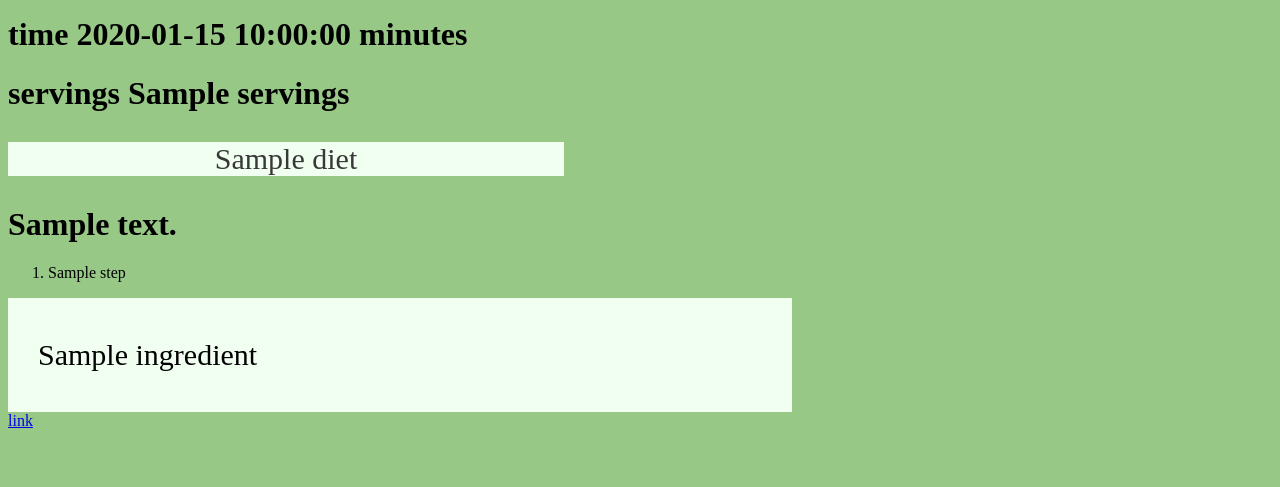
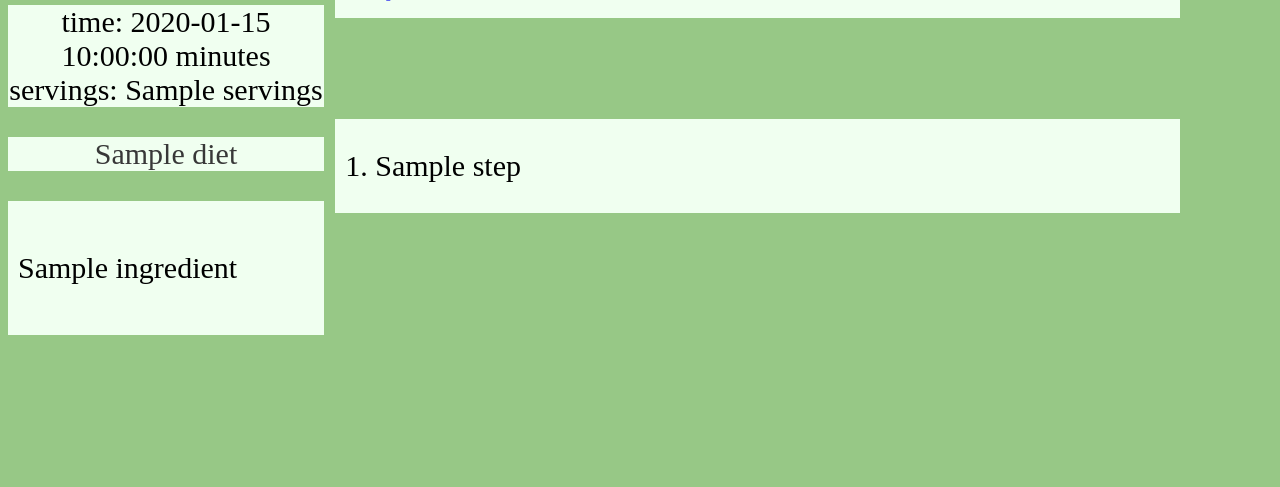
Before and after one commit to lfalko/recipeSite, a Flask app: template templates/index.html in a window 1280 px wide. Shown: the part 313-800 px from the top of the page. Run offline with Flask 2, Linux system fonts and the light colour scheme; the template is opened without the code that fills it: most values are stand-ins (such as "Sample title", 1, 10 or a date in 2020).

Commit message:
finished basic styling

```diff
--- a/static/style.css
+++ b/static/style.css
@@ -13,7 +13,7 @@ ul {
     color:rgb(56, 56, 56);
     text-align: center;
     background-color:honeydew;
-    max-width: 556px;
+    max-width: 25%;
     max-height: 164px;
 }
 
@@ -22,11 +22,13 @@ ul {
     font-size: 30;
     text-align: left;
     background-color:honeydew;
-    max-width: 754;
+    max-width: 25%;
     max-height: 617;
-    padding-left: 1em;
     padding-top: 10;
     padding-bottom: 10;
+}
+.ingredients li{
+    padding: 10;
 }
 
 .title {
@@ -35,7 +37,7 @@ ul {
     position: absolute;
     top: 50px;
     right: 100px;
-    width: 1000px;
+    width: 66%;
     height: 200px;
     padding: 0
 }
@@ -47,6 +49,7 @@ ul {
     top: 50%;
     transform: translateY(-50%);
     text-align: center;
+    padding-left: 20px;
 }
 
 img {
@@ -54,3 +57,42 @@ img {
     width: 300px;
     height: 300px;
 }
+.steps {
+    font-family: "Impact, Haettenschweiler, 'Arial Narrow Bold', sans-serif";
+    font-size: 30;
+    max-height: 298;
+    background-color: honeydew;
+    position: absolute;
+    top: 54%;
+    right: 100px;
+    width: 66%;
+}
+.ts{
+    font-family: "Impact, Haettenschweiler, 'Arial Narrow Bold', sans-serif";
+    font-size: 30;
+    max-width: 25%;
+    background-color: honeydew;
+    margin-top: 10;
+}
+.ts p{
+    text-align: center;
+    margin: 0;
+}
+.summary{
+    font-family: "Impact, Haettenschweiler, 'Arial Narrow Bold', sans-serif";
+    font-size: 15;
+    max-height: 400;
+    background-color: honeydew;
+    position: absolute;
+    top: 25%;
+    right: 100px;
+    width: 66%;
+}
+.summary h1 {
+    padding: 10;
+}
+.summary a {
+    font-family: Cambria, Cochin, Georgia, Times, 'Times New Roman', serif;
+    padding: 20;
+    margin-bottom: 20%;
+}
--- a/templates/index.html
+++ b/templates/index.html
@@ -7,8 +7,10 @@
             <h1>{{name}}</h1>
         </div>
         <img src = {{pic}} />
-        <h1>time {{time}} minutes </h1>
-        <h1>servings {{servings}}</h1>
+        <div class = "ts">
+            <p>time: {{time}} minutes </p>
+            <p>servings: {{servings}}</p>
+        </div>
         <div class = "diets">
             <ul>
                 {% for diet in diets %}
@@ -16,7 +18,13 @@
                 {%endfor%}
             </ul>
         </div>
-        <h1>{{summary}}</h1>
+        <div class = "summary">
+            <h1>{{summary}}</h1>
+            <a href = "{{source}}"> {{name}}</a>
+            <br>
+            <br>
+
+        </div>
         <div class = "steps">
             <ol>
                 {% for step in steps %}
@@ -31,7 +39,5 @@
                 {%endfor%}
             </ul>
         </div>
-
-        <a href = "{{source}}"> link</a>
     </body>
 </html>
```
